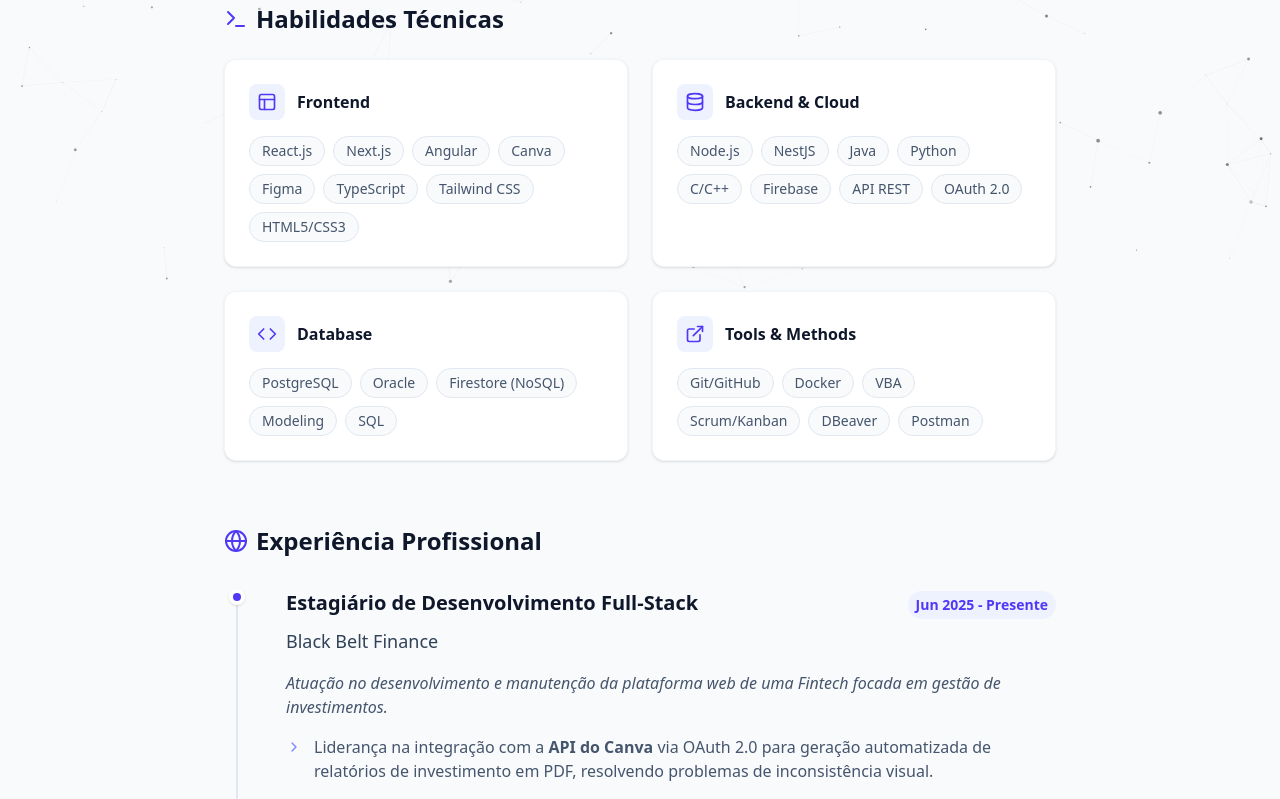
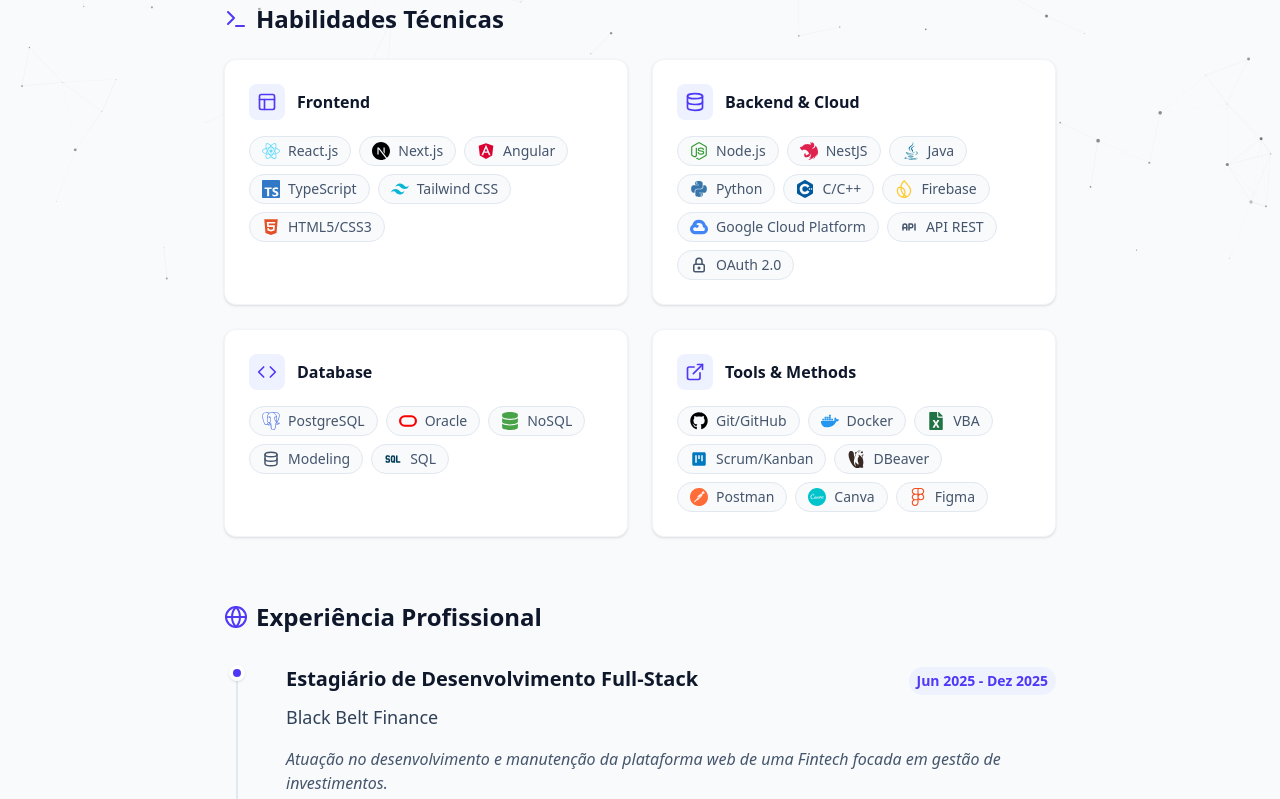
Before and after one commit to EduardoWS/ERDev-portfolio, a Next.js app: page / in a window 1280 px wide. Shown: the part 510-1309 px from the top of the page. Built offline with nearby package versions, Linux system fonts and the light colour scheme.

Commit message:
feat: implement new portfolio page with theme, language, and PDF export

```diff
--- a/app/data/resume-content.ts
+++ b/app/data/resume-content.ts
@@ -21,7 +21,7 @@
       {
         company: "Black Belt Finance",
         role: "Estagiário de Desenvolvimento Full-Stack",
-        period: "Jun 2025 - Presente",
+        period: "Jun 2025 - Dez 2025",
         description: "Atuação no desenvolvimento e manutenção da plataforma web de uma Fintech focada em gestão de investimentos.",
         achievements: [
           "Liderança na integração com a **API do Canva** via OAuth 2.0 para geração automatizada de relatórios de investimento em PDF, resolvendo problemas de inconsistência visual.",
@@ -31,8 +31,8 @@
         ]
       },
       {
-        company: "Aisa Tech (Remoto)",
-        role: "Desenvolvedor Back-end",
+        company: "Aisa Tech",
+        role: "Estagiário de Desenvolvimento Back-end",
         period: "Nov 2023 - Mai 2025",
         description: "Atuação no desenvolvimento de soluções web diversificadas, incluindo sistemas de gestão e plataformas imobiliárias.",
         achievements: [
@@ -80,7 +80,7 @@
       {
         name: "Gerador de Relatórios via Canva API",
         tech: "Node.js, OAuth 2.0, Firebase Storage, React",
-        desc: "Sistema que coleta dados da carteira, gera gráficos (Recharts) e injeta em templates do Canva, exportando PDFs de alta fidelidade."
+        desc: "Sistema que coleta dados da carteira, gera gráficos (Recharts e ECharts) e injeta em templates do Canva, exportando PDFs de alta fidelidade."
       },
       {
         name: "Automação de Importação Excel",
@@ -109,10 +109,10 @@
       }
     ],
     skills: {
-      frontend: ["React.js", "Next.js", "Angular", "Canva", "Figma", "TypeScript", "Tailwind CSS", "HTML5/CSS3"],
-      backend: ["Node.js", "NestJS", "Java", "Python", "C/C++", "Firebase", "API REST", "OAuth 2.0"],
-      database: ["PostgreSQL", "Oracle", "Firestore (NoSQL)", "Modeling", "SQL"],
-      tools: ["Git/GitHub", "Docker", "VBA", "Scrum/Kanban", "DBeaver", "Postman"]
+      frontend: ["React.js", "Next.js", "Angular", "TypeScript", "Tailwind CSS", "HTML5/CSS3"],
+      backend: ["Node.js", "NestJS", "Java", "Python", "C/C++", "Firebase", "Google Cloud Platform", "API REST", "OAuth 2.0"],
+      database: ["PostgreSQL", "Oracle", "NoSQL", "Modeling", "SQL"],
+      tools: ["Git/GitHub", "Docker", "VBA", "Scrum/Kanban", "DBeaver", "Postman", "Canva", "Figma"]
     }
   },
   en: {
@@ -137,7 +137,7 @@
       {
         company: "Black Belt Finance",
         role: "Full-Stack Development Intern",
-        period: "Jun 2025 - Present",
+        period: "Jun 2025 - Dec 2025",
         description: "Working on the development and maintenance of a web platform for a Fintech focused on investment management.",
         achievements: [
           "Led the integration with **Canva API** via OAuth 2.0 for automated PDF investment report generation, solving visual inconsistency issues.",
@@ -147,8 +147,8 @@
         ]
       },
       {
-        company: "Aisa Tech (Remote)",
-        role: "Back-end Developer",
+        company: "Aisa Tech",
+        role: "Back-end Developer Intern",
         period: "Nov 2023 - May 2025",
         description: "Worked on the development of diverse web solutions, including management systems and real estate platforms.",
         achievements: [
@@ -196,7 +196,7 @@
       {
         name: "Canva API Report Generator",
         tech: "Node.js, OAuth 2.0, Firebase Storage, React",
-        desc: "System that collects wallet data, generates charts (Recharts), and injects them into Canva templates, exporting high-fidelity PDFs."
+        desc: "System that collects wallet data, generates charts (Recharts and ECharts), and injects them into Canva templates, exporting high-fidelity PDFs."
       },
       {
         name: "Excel Import Automation",
@@ -225,10 +225,10 @@
       }
     ],
     skills: {
-      frontend: ["React.js", "Next.js", "Angular", "Canva", "Figma", "TypeScript", "Tailwind CSS", "HTML5/CSS3"],
-      backend: ["Node.js", "NestJS", "Java", "Python", "C/C++", "Firebase", "REST API", "OAuth 2.0"],
-      database: ["PostgreSQL", "Oracle", "Firestore (NoSQL)", "Modeling", "SQL"],
-      tools: ["Git/GitHub", "Docker", "VBA", "Scrum/Kanban", "DBeaver", "Postman"]
+      frontend: ["React.js", "Next.js", "Angular", "TypeScript", "Tailwind CSS", "HTML5/CSS3"],
+      backend: ["Node.js", "NestJS", "Java", "Python", "C/C++", "Firebase", "Google Cloud Platform", "REST API", "OAuth 2.0"],
+      database: ["PostgreSQL", "Oracle", "NoSQL", "Modeling", "SQL"],
+      tools: ["Git/GitHub", "Docker", "VBA", "Scrum/Kanban", "DBeaver", "Postman", "Canva", "Figma"]
     }
   }
 };
--- a/app/page.tsx
+++ b/app/page.tsx
@@ -7,6 +7,7 @@
 import { resumeContent } from './data/resume-content';
 import { RevealOnScroll } from './components/RevealOnScroll';
 import { ParticleBackground } from './components/ParticleBackground';
+import { getSkillIcon } from './utils/skill-icons';
 
 const App = () => {
   const [lang, setLang] = useState<'pt' | 'en'>('pt');
@@ -411,6 +412,8 @@
   );
 };
 
+
+
 const SkillCard = ({ icon, title, skills }: { icon: React.ReactNode, title: string, skills: string[] }) => {
   return (
     <div className="bg-white dark:bg-slate-900 p-6 rounded-xl shadow-sm dark:shadow-none border border-slate-100 dark:border-slate-800 hover:shadow-md dark:hover:bg-slate-800/50 transition-all">
@@ -422,7 +425,8 @@
       </div>
       <div className="flex flex-wrap gap-2">
         {skills.map((skill, i) => (
-          <span key={i} className="px-3 py-1 bg-slate-50 dark:bg-slate-800 text-slate-600 dark:text-slate-300 text-sm font-medium rounded-full border border-slate-200 dark:border-slate-700">
+          <span key={i} className="flex items-center gap-2 px-3 py-1 bg-slate-50 dark:bg-slate-800 text-slate-600 dark:text-slate-300 text-sm font-medium rounded-full border border-slate-200 dark:border-slate-700 hover:border-indigo-200 dark:hover:border-indigo-800 transition-colors cursor-default">
+            <span className="text-lg">{getSkillIcon(skill)}</span>
             {skill}
           </span>
         ))}
--- /dev/null
+++ b/app/utils/skill-icons.tsx
@@ -0,0 +1,51 @@
+import React from 'react';
+import {
+  FaReact, FaAngular, FaFigma, FaHtml5, FaCss3, FaNodeJs, FaJava, FaPython,
+  FaGitAlt, FaGithub, FaDocker, FaFileExcel, FaDatabase
+} from 'react-icons/fa';
+import {
+  SiNextdotjs, SiCanva, SiTypescript, SiTailwindcss, SiNestjs, SiFirebase,
+  SiPostgresql, SiOracle, SiDbeaver, SiPostman, SiCplusplus, SiGooglecloud
+} from 'react-icons/si';
+import { TbApi, TbSql, TbDatabase, TbLock } from 'react-icons/tb';
+import { MdViewKanban } from 'react-icons/md';
+
+export const getSkillIcon = (skillName: string) => {
+  const normalizedName = skillName.toLowerCase();
+
+  if (normalizedName.includes('react')) return <FaReact className="text-[#61DAFB]" />;
+  if (normalizedName.includes('next')) return <SiNextdotjs className="text-black dark:text-white" />;
+  if (normalizedName.includes('angular')) return <FaAngular className="text-[#DD0031]" />;
+  if (normalizedName.includes('canva')) return <SiCanva className="text-[#00C4CC]" />;
+  if (normalizedName.includes('figma')) return <FaFigma className="text-[#F24E1E]" />;
+  if (normalizedName.includes('typescript')) return <SiTypescript className="text-[#3178C6]" />;
+  if (normalizedName.includes('tailwind')) return <SiTailwindcss className="text-[#06B6D4]" />;
+  if (normalizedName.includes('html')) return <FaHtml5 className="text-[#E34F26]" />;
+  if (normalizedName.includes('css')) return <FaCss3 className="text-[#1572B6]" />;
+
+  if (normalizedName.includes('node')) return <FaNodeJs className="text-[#339933]" />;
+  if (normalizedName.includes('nest')) return <SiNestjs className="text-[#E0234E]" />;
+  if (normalizedName.includes('java') && !normalizedName.includes('script')) return <FaJava className="text-[#007396]" />;
+  if (normalizedName.includes('python')) return <FaPython className="text-[#3776AB]" />;
+  if (normalizedName.includes('c++') || normalizedName.includes('c/c++')) return <SiCplusplus className="text-[#00599C]" />;
+  if (normalizedName.includes('firebase') || normalizedName.includes('firestore')) return <SiFirebase className="text-[#FFCA28]" />;
+  if (normalizedName.includes('google cloud') || normalizedName.includes('gcp')) return <SiGooglecloud className="text-[#4285F4]" />;
+  if (normalizedName.includes('api')) return <TbApi className="text-slate-600 dark:text-slate-400" />;
+  if (normalizedName.includes('oauth')) return <TbLock className="text-slate-600 dark:text-slate-400" />;
+
+  if (normalizedName.includes('postgres')) return <SiPostgresql className="text-[#4169E1]" />;
+  if (normalizedName.includes('oracle')) return <SiOracle className="text-[#F80000]" />;
+  if (normalizedName.includes('nosql')) return <FaDatabase className="text-[#47A248]" />;
+  if (normalizedName.includes('modeling')) return <TbDatabase className="text-slate-600 dark:text-slate-400" />;
+  if (normalizedName.includes('sql')) return <TbSql className="text-[#003B57]" />;
+
+  if (normalizedName.includes('git/')) return <FaGithub className="text-black dark:text-white" />;
+  if (normalizedName.includes('git')) return <FaGitAlt className="text-[#F05032]" />;
+  if (normalizedName.includes('docker')) return <FaDocker className="text-[#2496ED]" />;
+  if (normalizedName.includes('vba')) return <FaFileExcel className="text-[#217346]" />;
+  if (normalizedName.includes('scrum') || normalizedName.includes('kanban')) return <MdViewKanban className="text-[#0079BF]" />;
+  if (normalizedName.includes('dbeaver')) return <SiDbeaver className="text-[#382923] dark:text-[#FFFFFF]" />;
+  if (normalizedName.includes('postman')) return <SiPostman className="text-[#FF6C37]" />;
+
+  return <TbDatabase className="text-slate-400" />; // Default icon
+};
--- a/package.json
+++ b/package.json
@@ -13,7 +13,8 @@
     "lucide-react": "^0.554.0",
     "next": "^15.5.6",
     "react": "19.2.0",
-    "react-dom": "19.2.0"
+    "react-dom": "19.2.0",
+    "react-icons": "^5.5.0"
   },
   "devDependencies": {
     "@tailwindcss/postcss": "^4",
```
Also changed, not shown: 1 other file (tests, documents, lock files or other folders).
